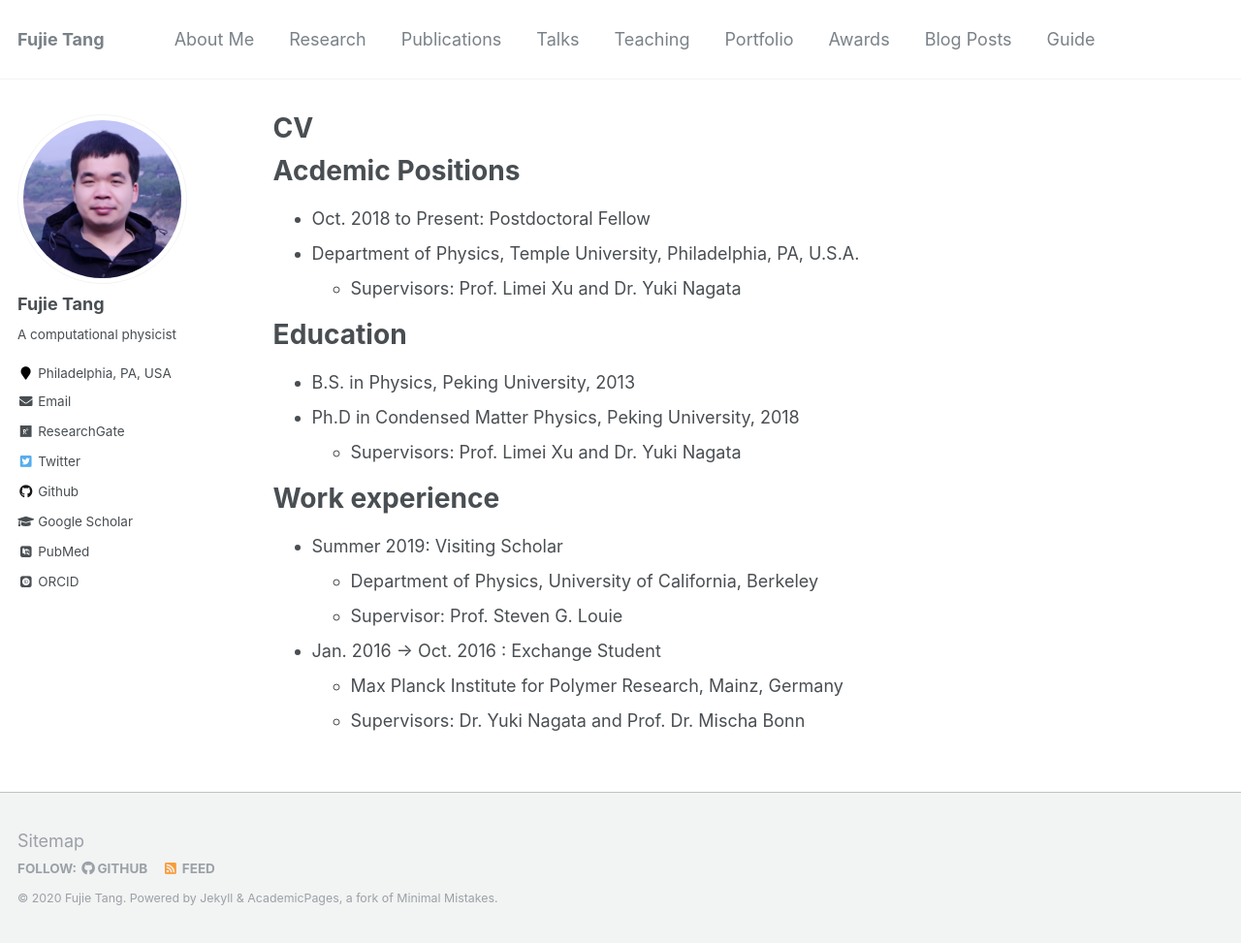
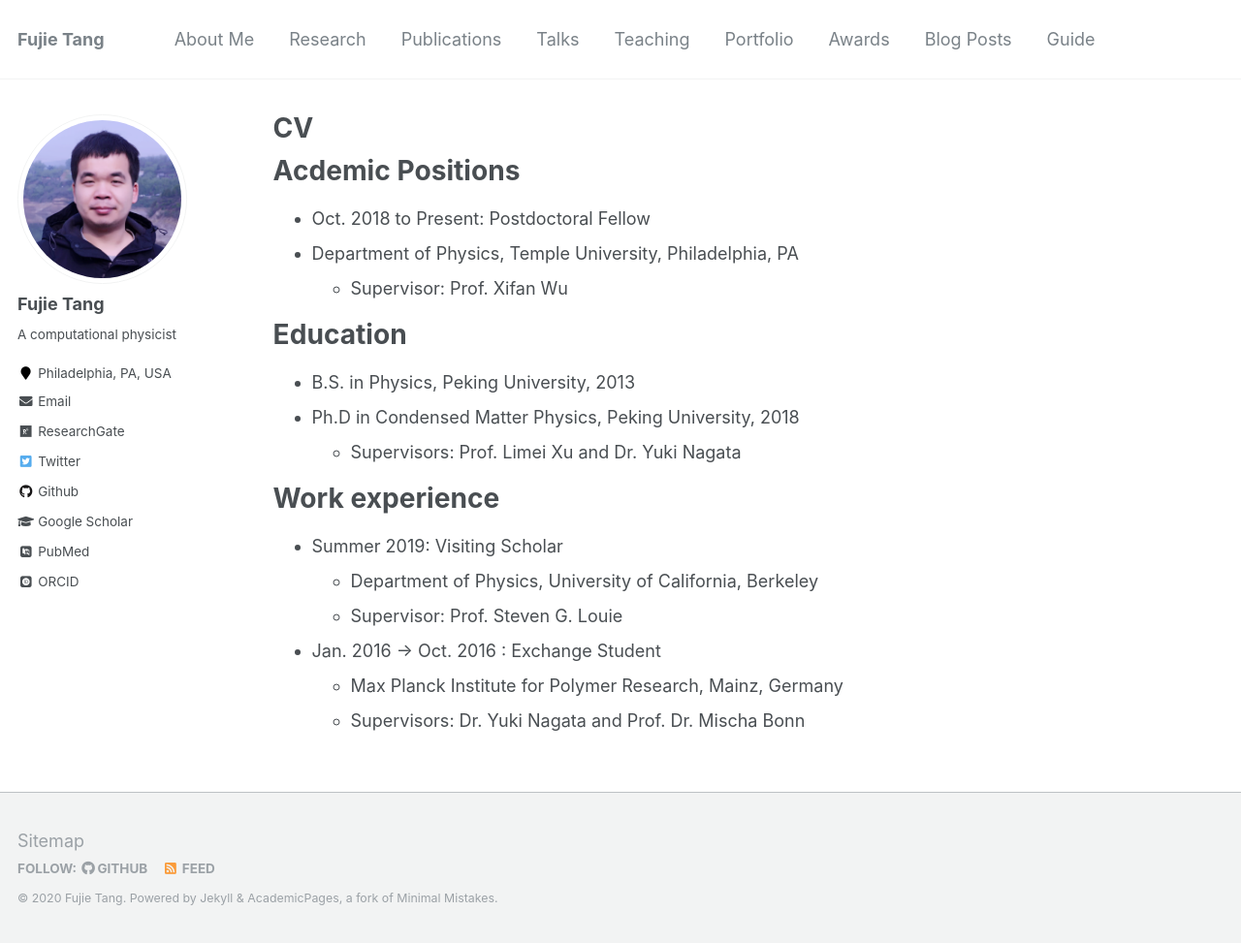
Before and after one commit to fujiepku/fujiepku.github.io, a Jekyll site: the page built from _pages/cv.md, in a window 1280 px wide and 973 px high. Shown: the whole window at 97% size. Built offline with Jekyll 4.4.1, drawn with Linux system fonts in a browser that asks for light colours; some web fonts are replaced.

Commit message:
Update cv.md

```diff
--- a/_pages/cv.md
+++ b/_pages/cv.md
@@ -13,8 +13,8 @@ redirect_from:
 Acdemic Positions
 ======
 * Oct. 2018 to Present: Postdoctoral Fellow
-* Department of Physics, Temple University, Philadelphia, PA, U.S.A.
-  * Supervisors: Prof. Limei Xu and Dr. Yuki Nagata
+* Department of Physics, Temple University, Philadelphia, PA
+  * Supervisor: Prof. Xifan Wu
 
 
 Education
```
